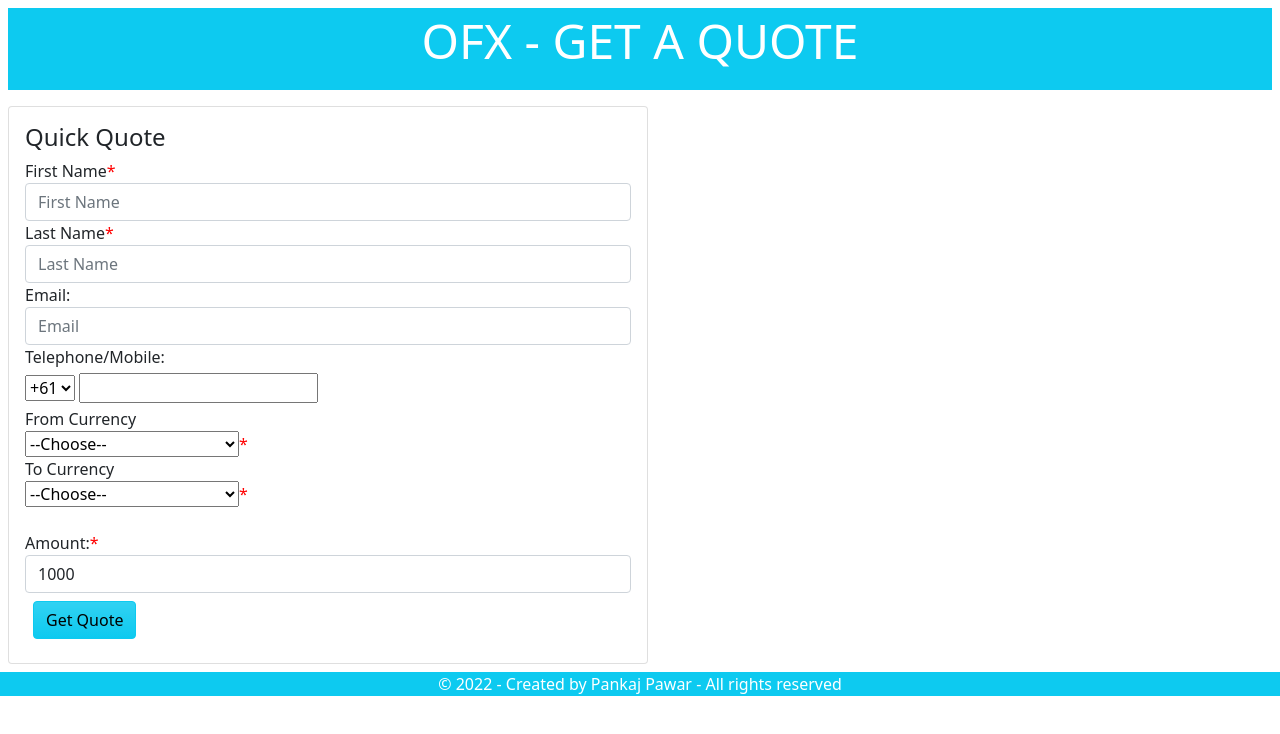
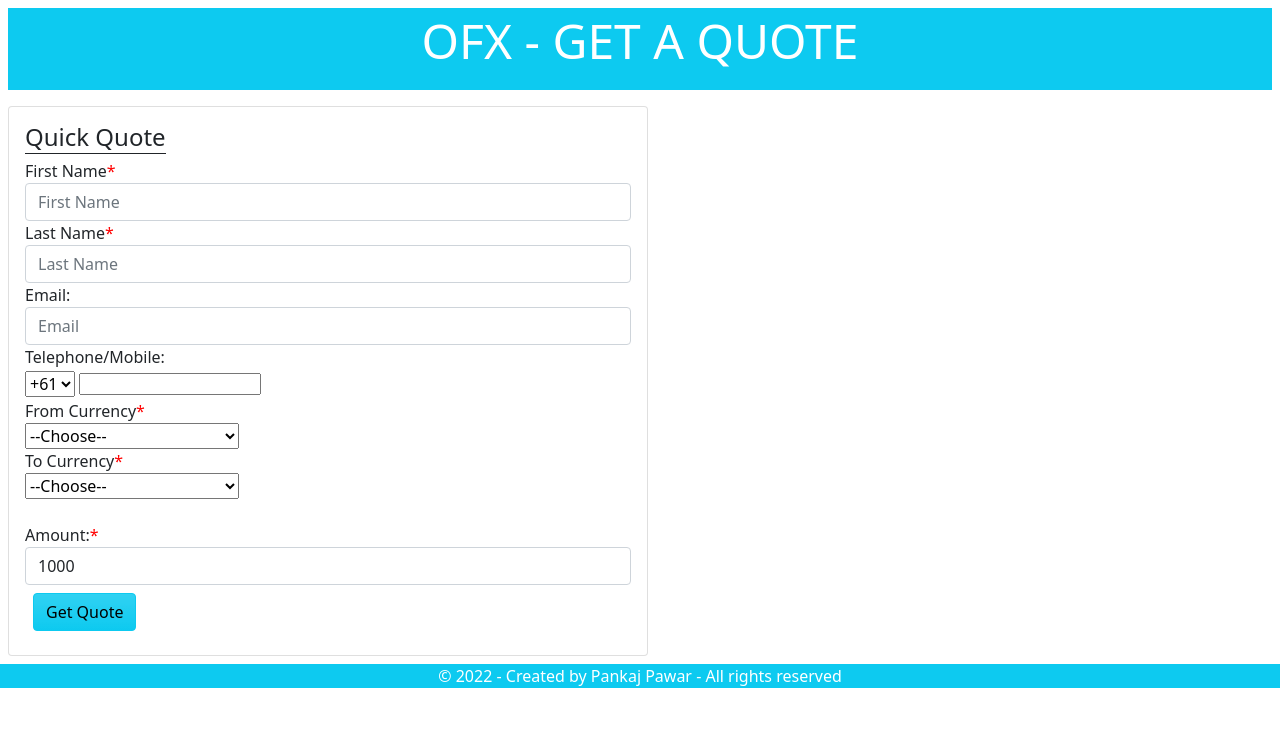
Before and after one commit to pankajpawar2/Currency_Conersion_Quote, a React (Create React App) app: page / in a window 1280 px wide. Shown: the top 734 px of the page. Built offline with nearby package versions, Linux system fonts and the light colour scheme.

Commit message:
Added styling to form input elements and implemented validator function for currency

```diff
--- a/src/App.css
+++ b/src/App.css
@@ -2,6 +2,12 @@
   content:"*";
   color:red;
 }
+
+input::-webkit-inner-spin-button {
+  -webkit-appearance: none;
+  margin: 0;
+}
+
 @media (prefers-reduced-motion: no-preference) {
   .App-logo {
     animation: App-logo-spin infinite 20s linear;
--- a/src/components/QuoteForm.js
+++ b/src/components/QuoteForm.js
@@ -24,15 +24,28 @@
     nameError: "",
   });
 
+  // Validator function to check whether to and from currency are same
+  function validateCurrency() {
+    const { fromCurrency, toCurrency, amount } = formData;
+    fromCurrency === toCurrency
+      ? setFormData((prevFormData) => {
+          return {
+            ...prevFormData,
+            nameError: "From and To currency can not be same",
+          };
+        })
+      : axios
+          .get(
+            `https://api.ofx.com/PublicSite.ApiService/OFX/spotrate/Individual/${fromCurrency}/${toCurrency}/${amount}?format=json`
+          )
+          .then((res) => setQuoteData(res.data))
+          .catch((err) => console.log(err));
+  }
+
   // OFX API call on form submit
   function handleSubmit(event) {
     event.preventDefault();
-    axios
-      .get(
-        `https://api.ofx.com/PublicSite.ApiService/OFX/spotrate/Individual/${formData.fromCurrency}/${formData.toCurrency}/${formData.amount}?format=json`
-      )
-      .then((res) => setQuoteData(res.data))
-      .catch((err) => console.log(err));
+    validateCurrency();
   }
 
   // triggers on onChange event on form elements and sets state for the elements
@@ -42,16 +55,20 @@
       return {
         ...prevFormData,
         [name]: value,
+        // Reset error
+        nameError: "",
       };
     });
   }
 
   return (
     // Used bootstrap classes to style form elements
-    <div className="d-flex flex-row">
+    <div className="d-flex flex-row ">
       <div className="card w-50 m-2">
         <div className="card-body">
-          <h4 className="card-title">Quick Quote</h4>
+          <h4 className="card-title">
+            <span className="border-bottom border-dark">Quick Quote</span>
+          </h4>
 
           <form onSubmit={handleSubmit}>
             <div className="form-group required ">
@@ -113,6 +130,7 @@
                 <option value="+91">+91</option>
               </select>
               <input
+                style={{ width: "30%", height: 22 }}
                 value={formData.phone}
                 type="number"
                 name="phone"
@@ -121,8 +139,8 @@
             </div>
 
             <div className="form-group required ">
-              <label className="control-label" htmlFor="fromCurrency">
-                <span>From Currency</span>
+              <label htmlFor="fromCurrency">
+                <span className="control-label">From Currency</span>
                 <br />
                 <select
                   id="fromCurrency"
@@ -145,8 +163,8 @@
             </div>
 
             <div className="form-group required">
-              <label htmlFor="toCurrency" className="control-label">
-                <span>To Currency</span>
+              <label htmlFor="toCurrency">
+                <span className="control-label">To Currency</span>
                 <br />
                 <select
                   id="toCurrency"
@@ -168,6 +186,9 @@
               </label>
             </div>
             <br />
+            {formData.nameError && (
+              <span class="bg-danger">{formData.nameError}</span>
+            )}
             <div className="form-group required">
               <label className="control-label" htmlFor="amount">
                 Amount:
--- a/src/components/QuotePrice.js
+++ b/src/components/QuotePrice.js
@@ -13,8 +13,10 @@
 
   return (
     <div className="jumbotron m-4">
-      <h4 className="card-title">Quick Quote</h4>
-      <p className="lead">OFX Customer Rate</p>
+      <h4 className="card-title">
+        <span className="border-bottom border-dark ">Quick Quote</span>
+      </h4>
+      <p className="lead ">OFX Customer Rate</p>
       <p className="text-success display-5 ">{CustomerRate}</p>
       <p className="lead display-7">From</p>
       <p className="text-info display-6">
--- a/src/currencyData.js
+++ b/src/currencyData.js
@@ -2,21 +2,15 @@
 
 const currencyList = [
   "AED-UAE Dirham",
-  "ARS-Argentine Peso",
   "AUD-Australian Dollar",
-  "BHD-Bahraini Dinar",
-  "BRL-Brazilian Real",
   "CAD-Canadian Dollar",
   "CHF-Swiss franc",
-  "CNY-Chinese yuan",
-  "EGP-Egyptian Pound",
   "EUR-Euro",
   "GBP-British Pund Sterling",
   "HKD-Hong Kong Dollar",
   "IDR-Indonesian Rupiah",
   "INR-Indian Rupee",
   "JPY-Japanese Yen",
-  "KRW-South Korean Won",
   "NZD-New Zealand Dollar",
   "PHP-Philippine Peso",
   "PKR-Pakistani Rupee",
```
